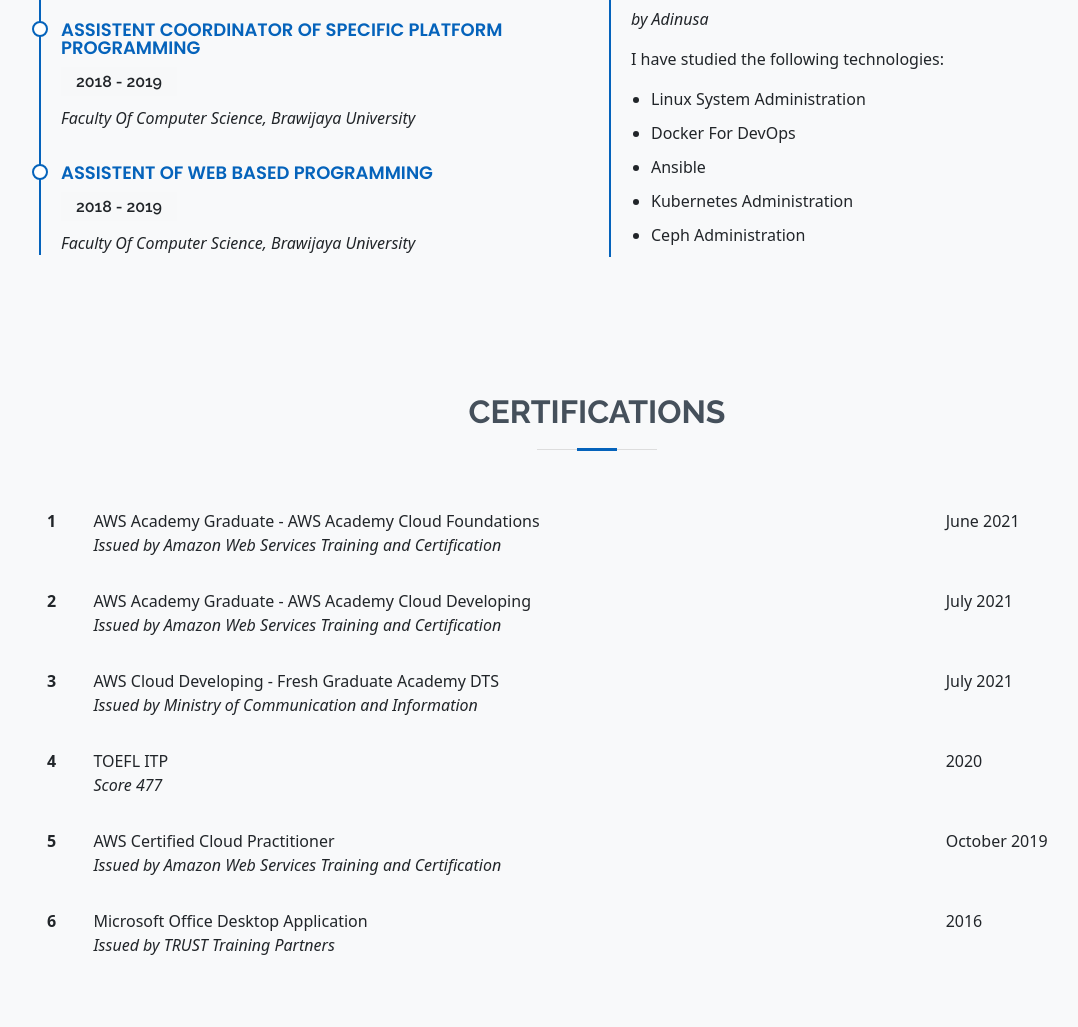
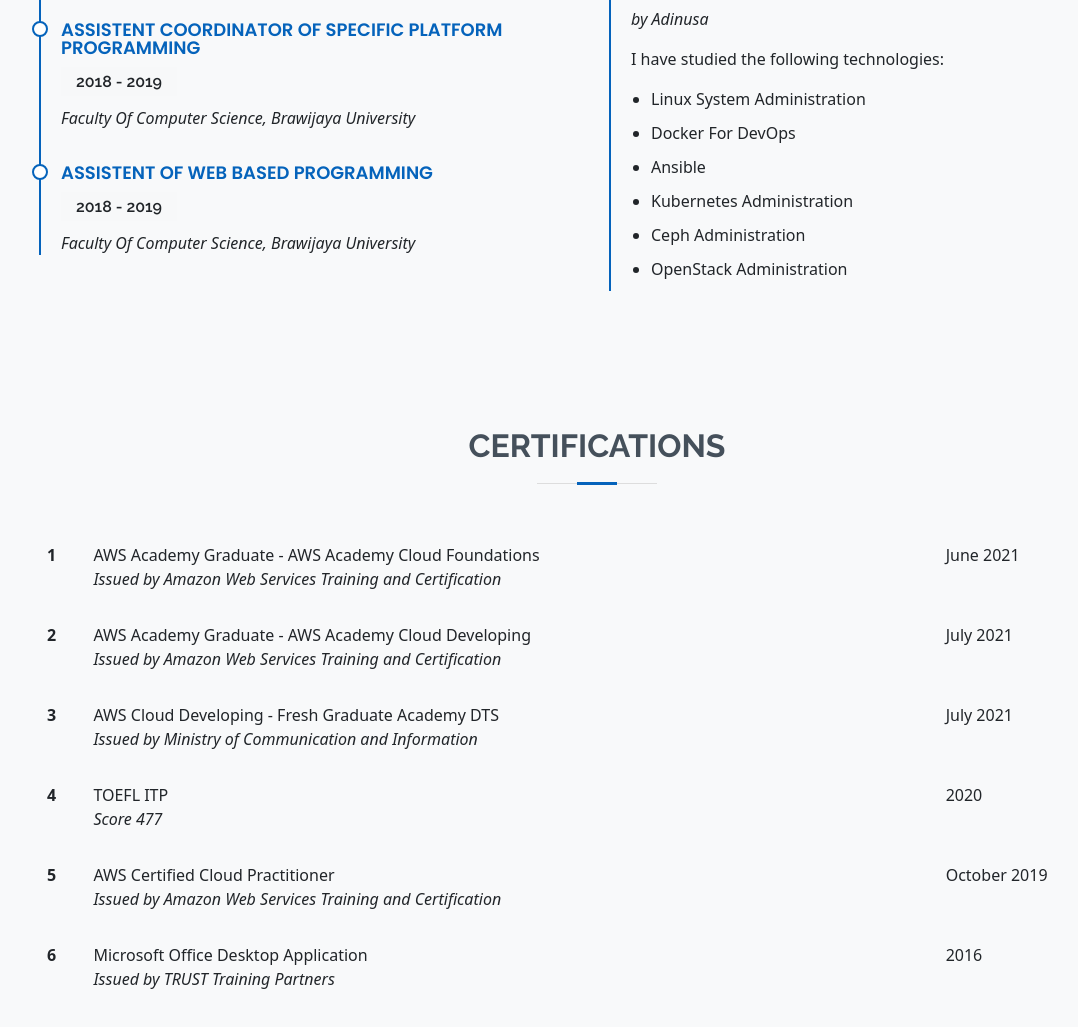
Before and after one commit to abdjahiduddin/abdjahiduddin.github.io, a plain HTML site: page index.html in a window 1280 px wide. Shown: the part 2836-3863 px from the top of the page, without its empty margins (43-1121 px from the left). Drawn offline with Linux system fonts and the light colour scheme.

Commit message:
Add openstack adm to training and link to cv file

```diff
--- a/index.html
+++ b/index.html
@@ -320,6 +320,7 @@
                     <li> Ansible </li>
                     <li> Kubernetes Administration </li>
                     <li> Ceph Administration </li>
+                    <li> OpenStack Administration </li>
                   </ul>
                 </div>
               </div>
```
Also changed, not shown: 1 other file.
